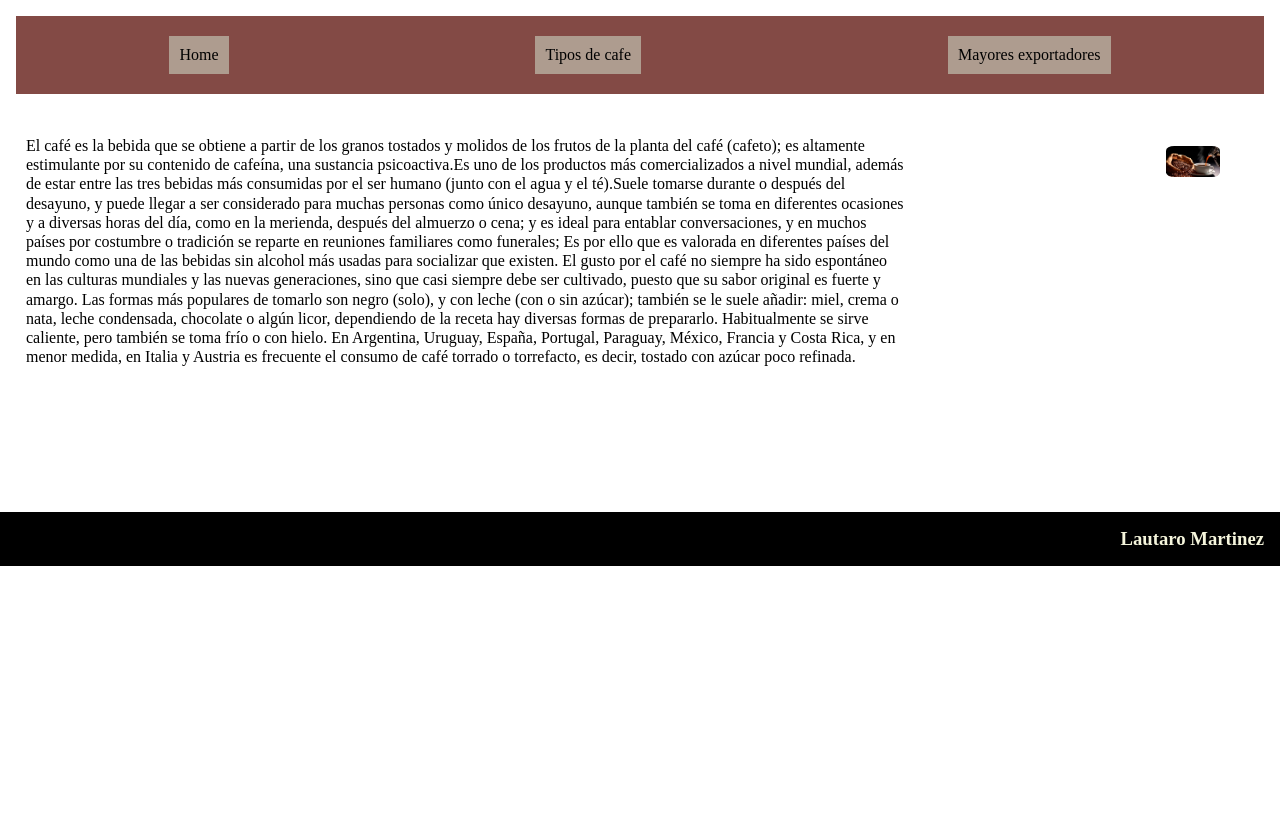
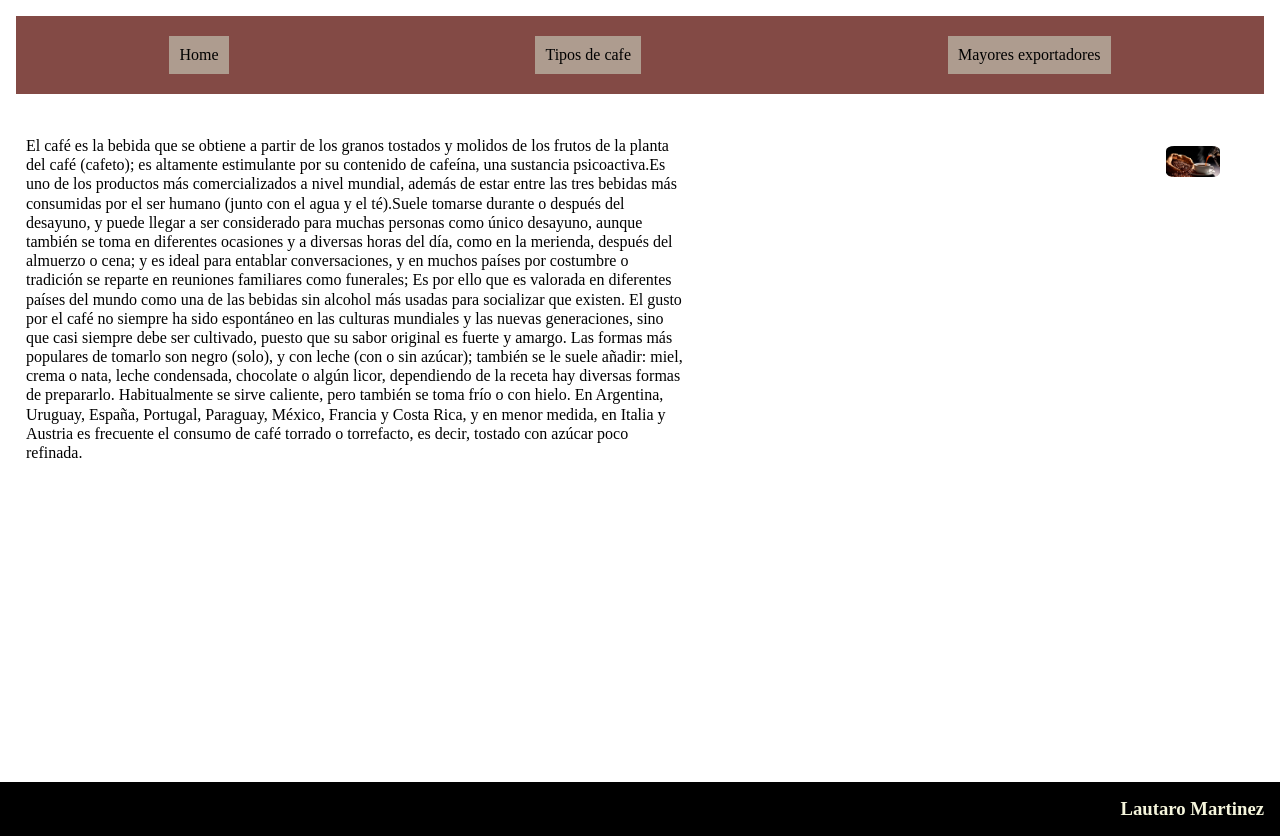
Before and after one commit to LautaroMrtnz/TP3EstructurayEstilo, a plain HTML site: page index.html in a window 1280 px wide. Before the commit the page ends 800 px from the top, so only its background shows below. Drawn offline with Linux system fonts and the light colour scheme.

Commit message:
Update style.css

```diff
--- a/css/style.css
+++ b/css/style.css
@@ -47,7 +47,8 @@ main{
 .descripcionCafe p{
     margin: 10px;
     line-height: 1.2;
-    width: 80%;
+    width: 60%;
+    height: 500px;
 }
 
 .cafe{
```
